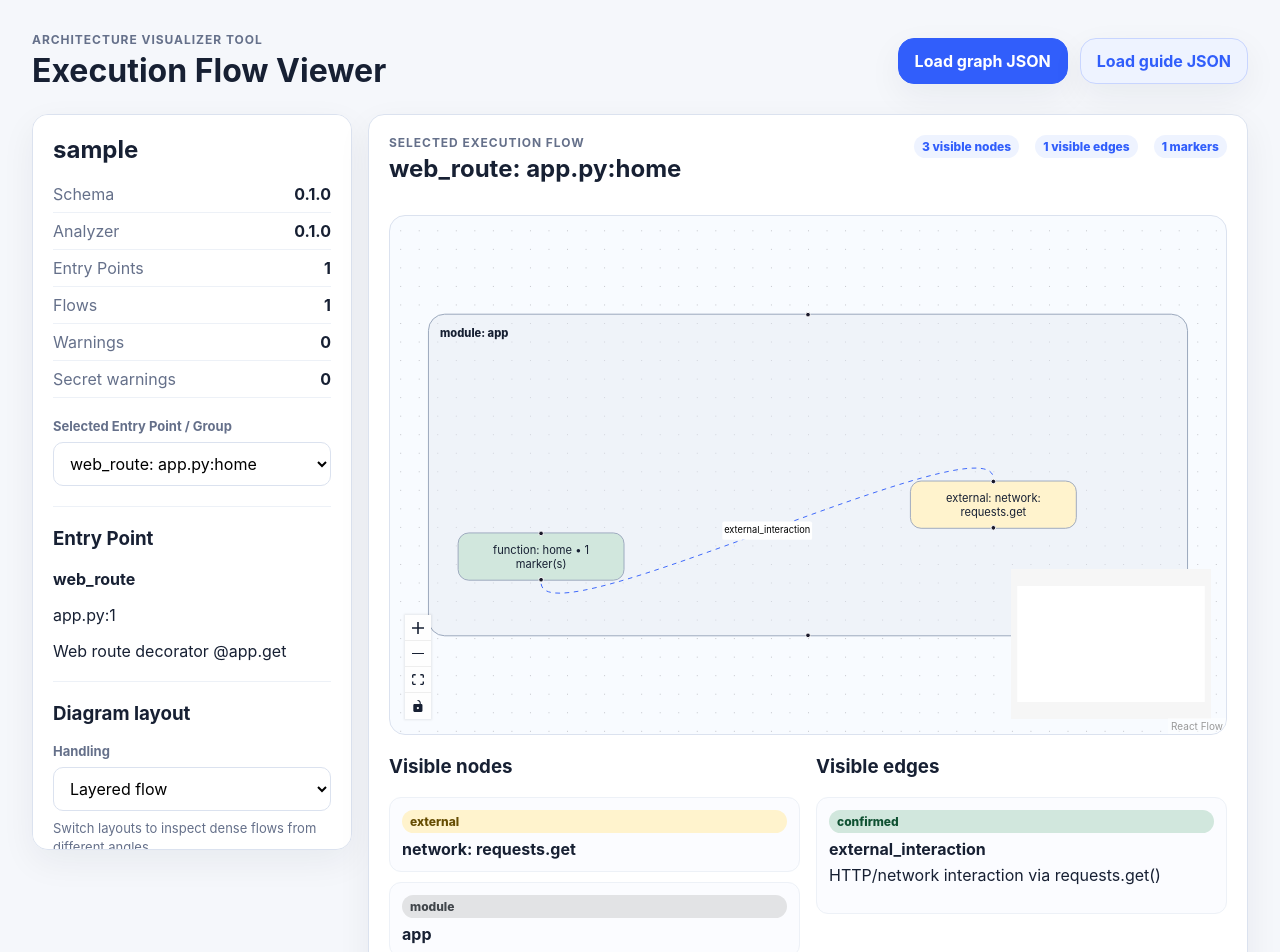
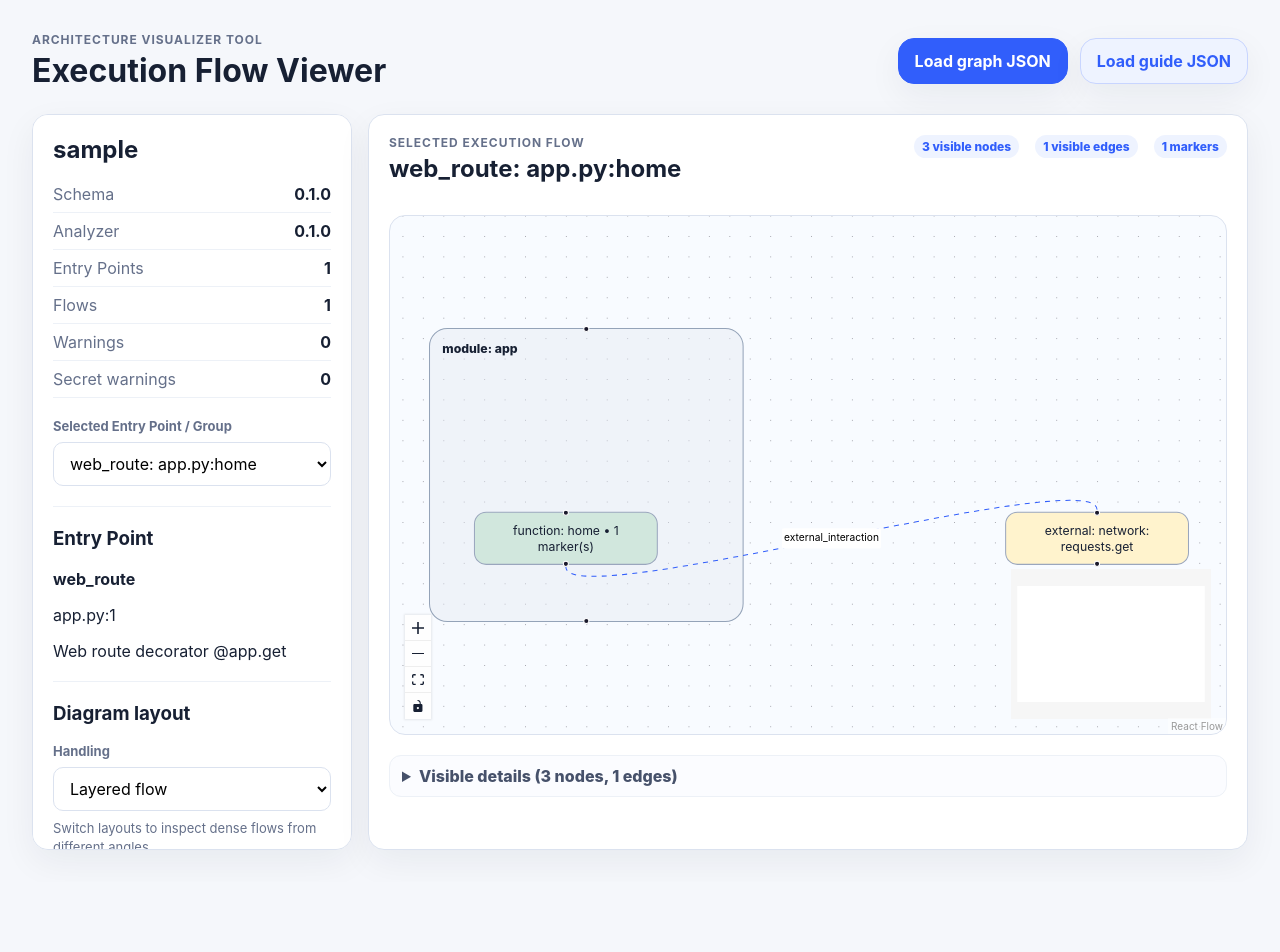
Before and after one commit to DevGrohl/AVT, a React (Vite) app in the folder apps/viewer/: page / in a window 1280 px wide. Shown: the top 952 px of the page. After the commit the page ends 882 px from the top, so only its background shows below. Built offline with nearby package versions, Linux system fonts and the light colour scheme.

Commit message:
Prioritize viewer graph over detail lists

```diff
--- a/apps/viewer/src/main.tsx
+++ b/apps/viewer/src/main.tsx
@@ -328,25 +328,29 @@ function FlowHeader({ flow, label, nodeCount, edgeCount }: { flow: ExecutionFlow
 }
 
 function FlowLists({ nodes, edges, markersByNodeId }: { nodes: GraphNode[]; edges: GraphEdge[]; markersByNodeId: Map<string, FlowMarker[]> }) {
+  const nodePreview = nodes.slice(0, 8);
+  const edgePreview = edges.slice(0, 8);
   return (
-    <div className="columns lowerLists">
+    <details className="lowerLists compactDetails">
+      <summary>Visible details ({nodes.length} nodes, {edges.length} edges)</summary>
+      <div className="columns compactDetailsBody">
         <section>
-        <h3>Visible nodes</h3>
-        <ul className="itemList">
-          {nodes.map((node) => (
+          <h3>Nodes preview</h3>
+          <ul className="itemList compactItems">
+            {nodePreview.map((node) => (
               <li key={node.id}>
                 <span className={`kind kind-${node.kind}`}>{node.kind}</span>
                 <strong>{node.label}</strong>
-              {node.signature ? <code>{node.signature}</code> : null}
                 {(markersByNodeId.get(node.id) ?? []).length > 0 ? <p>{markersByNodeId.get(node.id)?.length} Flow Marker(s)</p> : null}
               </li>
             ))}
           </ul>
+          {nodes.length > nodePreview.length ? <p className="hint">Showing first {nodePreview.length}; use graph/inspector for primary navigation.</p> : null}
         </section>
         <section>
-        <h3>Visible edges</h3>
-        <ul className="itemList">
-          {edges.map((edge) => (
+          <h3>Edges preview</h3>
+          <ul className="itemList compactItems">
+            {edgePreview.map((edge) => (
               <li key={edge.id}>
                 <span className={`certainty certainty-${edge.certainty}`}>{edge.certainty}</span>
                 <strong>{edge.kind}</strong>
@@ -354,8 +358,10 @@ function FlowLists({ nodes, edges, markersByNodeId }: { nodes: GraphNode[]; edge
               </li>
             ))}
           </ul>
+          {edges.length > edgePreview.length ? <p className="hint">Showing first {edgePreview.length}; click graph edges for details.</p> : null}
         </section>
       </div>
+    </details>
   );
 }
 
@@ -629,6 +635,7 @@ function areaLayout(
   const visibleIds = new Set(nodes.map((node) => node.id));
   const parentIds = new Map<string, string>();
   const sizes = new Map<string, { width: number; height: number }>();
+  const absoluteAreas = new Map(absolute);
   const positions = new Map(absolute);
 
   for (const node of nodes) {
@@ -637,38 +644,57 @@ function areaLayout(
     if (parent?.kind === 'module' || parent?.kind === 'class') parentIds.set(node.id, parent.id);
   }
 
+  const containers = nodes.filter((node) => node.kind === 'class' || node.kind === 'module').sort((a, b) => containerDepth(b, nodeById) - containerDepth(a, nodeById));
+  for (const container of containers) {
+    const children = nodes.filter((node) => parentIds.get(node.id) === container.id);
+    const minimum = defaultNodeSize(container);
+    if (!children.length) {
+      sizes.set(container.id, minimum);
+      continue;
+    }
+
+    let minX = Number.POSITIVE_INFINITY;
+    let minY = Number.POSITIVE_INFINITY;
+    let maxX = Number.NEGATIVE_INFINITY;
+    let maxY = Number.NEGATIVE_INFINITY;
+    for (const child of children) {
+      const position = absoluteAreas.get(child.id) ?? absolute.get(child.id) ?? { x: 0, y: 0 };
+      const childSize = sizes.get(child.id) ?? defaultNodeSize(child);
+      minX = Math.min(minX, position.x);
+      minY = Math.min(minY, position.y);
+      maxX = Math.max(maxX, position.x + childSize.width);
+      maxY = Math.max(maxY, position.y + childSize.height);
+    }
+
+    const padding = container.kind === 'module' ? { x: 44, top: 72, bottom: 36 } : { x: 28, top: 60, bottom: 28 };
+    const nextAbsolute = {
+      x: Math.min(absolute.get(container.id)?.x ?? minX - padding.x, minX - padding.x),
+      y: Math.min(absolute.get(container.id)?.y ?? minY - padding.top, minY - padding.top),
+    };
+    const width = Math.max(minimum.width, maxX - nextAbsolute.x + padding.x);
+    const height = Math.max(minimum.height, maxY - nextAbsolute.y + padding.bottom);
+    absoluteAreas.set(container.id, nextAbsolute);
+    positions.set(container.id, nextAbsolute);
+    sizes.set(container.id, { width, height });
+  }
+
   for (const node of nodes) {
     const parentId = parentIds.get(node.id);
     if (!parentId) continue;
-    const parentPosition = absolute.get(parentId) ?? { x: 0, y: 0 };
-    const nodePosition = absolute.get(node.id) ?? { x: 0, y: 0 };
+    const parentPosition = absoluteAreas.get(parentId) ?? { x: 0, y: 0 };
+    const nodePosition = absoluteAreas.get(node.id) ?? absolute.get(node.id) ?? { x: 0, y: 0 };
     positions.set(node.id, {
-      x: Math.max(24, nodePosition.x - parentPosition.x + 32),
-      y: Math.max(52, nodePosition.y - parentPosition.y + 56),
+      x: Math.max(20, nodePosition.x - parentPosition.x),
+      y: Math.max(48, nodePosition.y - parentPosition.y),
     });
-  }
-
-  const containers = nodes.filter((node) => node.kind === 'class' || node.kind === 'module').sort((a, b) => containerDepth(b, nodeById) - containerDepth(a, nodeById));
-  for (const container of containers) {
-    const children = nodes.filter((node) => parentIds.get(node.id) === container.id);
-    const minimum = container.kind === 'module' ? { width: 820, height: 180 } : { width: 560, height: 150 };
-    let width = minimum.width;
-    let height = minimum.height;
-    for (const child of children) {
-      const position = positions.get(child.id) ?? { x: 0, y: 0 };
-      const childSize = sizes.get(child.id) ?? defaultNodeSize(child);
-      width = Math.max(width, position.x + childSize.width + 40);
-      height = Math.max(height, position.y + childSize.height + 40);
-    }
-    sizes.set(container.id, { width, height });
   }
 
   return { positions, parentIds, sizes };
 }
 
 function defaultNodeSize(node: GraphNode): { width: number; height: number } {
-  if (node.kind === 'module') return { width: 820, height: 180 };
-  if (node.kind === 'class') return { width: 560, height: 150 };
+  if (node.kind === 'module') return { width: 300, height: 132 };
+  if (node.kind === 'class') return { width: 260, height: 120 };
   return { width: 220, height: 72 };
 }
 
--- a/apps/viewer/src/styles.css
+++ b/apps/viewer/src/styles.css
@@ -239,6 +239,27 @@ select {
   margin-top: 8px;
 }
 
+.compactDetails {
+  border: 1px solid #edf1f7;
+  border-radius: 12px;
+  background: #fbfcff;
+  padding: 10px 12px;
+}
+
+.compactDetails summary {
+  cursor: pointer;
+  color: #46516a;
+  font-weight: 800;
+}
+
+.compactDetailsBody {
+  margin-top: 12px;
+}
+
+.compactItems li {
+  padding: 8px;
+}
+
 .columns > section {
   flex: 1;
   min-width: 0;
```
Also changed, not shown: 1 other file (tests, documents, lock files or other folders). Lines whose indentation alone changed are shown as unchanged.
